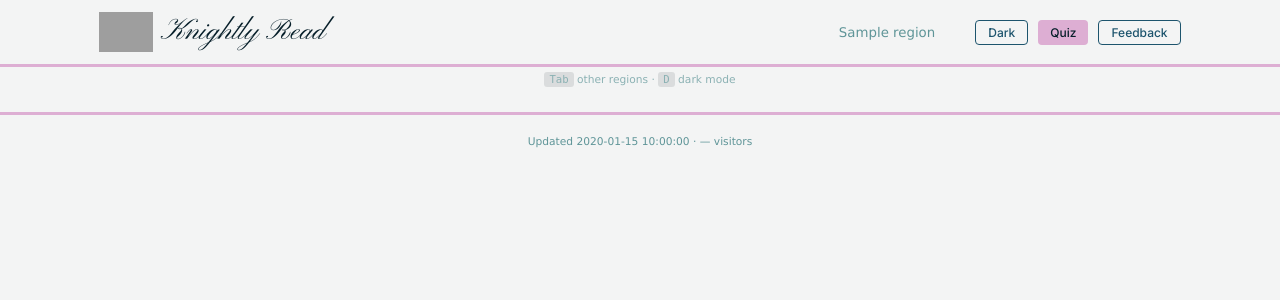
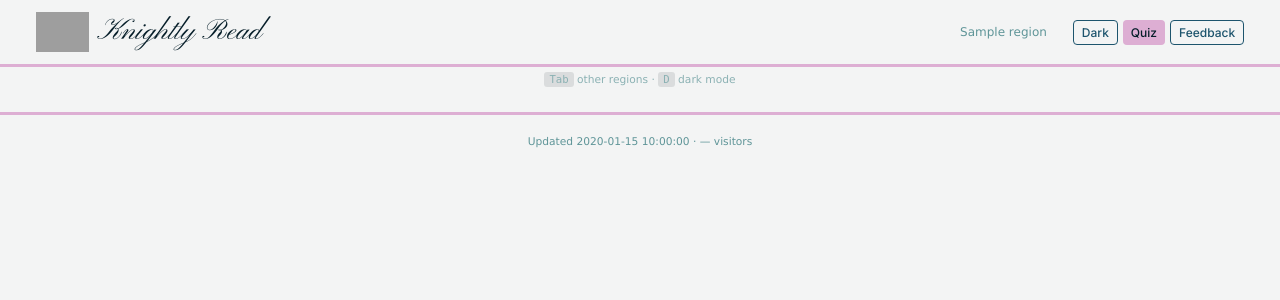
Before and after one commit to xxplozive/knightly-read, a Flask app: template templates/index.html in a window 1280 px wide. Shown: the top 300 px of the page. Run offline with Flask 3, Linux system fonts and the light colour scheme; the template is opened without the code that fills it: most values are stand-ins (such as "Sample title", 1, 10 or a date in 2020); some libraries are stand-ins or nearby versions; grey boxes are pictures that could not be loaded.

Commit message:
Fix header horizontal layout overflow
- Increase header-inner max-width to 95%
- Reduce gaps and padding on tabs and buttons
- Remove extra margin-left from buttons

Co-Authored-By: Claude Opus 4.5 <noreply@anthropic.com>

```diff
--- a/templates/index.html
+++ b/templates/index.html
@@ -54,11 +54,11 @@
         }
 
         .header-inner {
-            max-width: 85%;
+            max-width: 95%;
             margin: 0 auto;
             display: flex;
             align-items: center;
-            gap: 12px;
+            gap: 10px;
             flex-wrap: wrap;
         }
 
@@ -89,7 +89,7 @@
 
         .region-tabs {
             display: flex;
-            gap: 12px;
+            gap: 8px;
             margin-left: auto;
             flex-wrap: wrap;
         }
@@ -98,9 +98,10 @@
             color: var(--text-secondary);
             text-decoration: none;
             cursor: pointer;
-            padding: 4px 8px;
+            padding: 4px 6px;
             border-radius: 3px;
             transition: all 0.2s;
+            font-size: 9pt;
         }
 
         .region-tab:hover {
@@ -198,11 +199,10 @@
             border: 1px solid var(--accent);
             color: var(--accent);
             cursor: pointer;
-            padding: 4px 12px;
+            padding: 4px 8px;
             font-family: 'Inter', sans-serif;
             font-size: 9pt;
             font-weight: 500;
-            margin-left: 10px;
             border-radius: 4px;
             transition: all 0.2s;
         }
@@ -279,11 +279,10 @@
             border: 1px solid var(--accent);
             color: var(--accent);
             cursor: pointer;
-            padding: 4px 12px;
+            padding: 4px 8px;
             font-family: 'Inter', sans-serif;
             font-size: 9pt;
             font-weight: 500;
-            margin-left: 5px;
             border-radius: 4px;
             transition: all 0.2s;
         }
@@ -426,11 +425,10 @@
             border: none;
             color: #061E29;
             cursor: pointer;
-            padding: 4px 12px;
+            padding: 4px 8px;
             font-family: 'Inter', sans-serif;
             font-size: 9pt;
             font-weight: 500;
-            margin-left: 5px;
             border-radius: 4px;
             transition: all 0.2s;
         }
```
